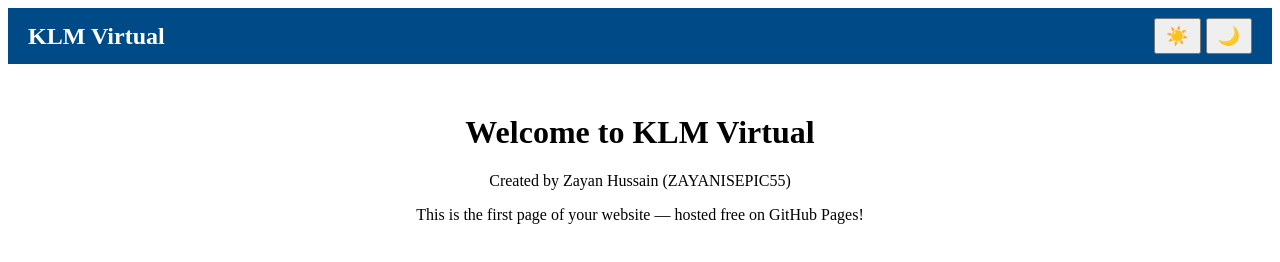
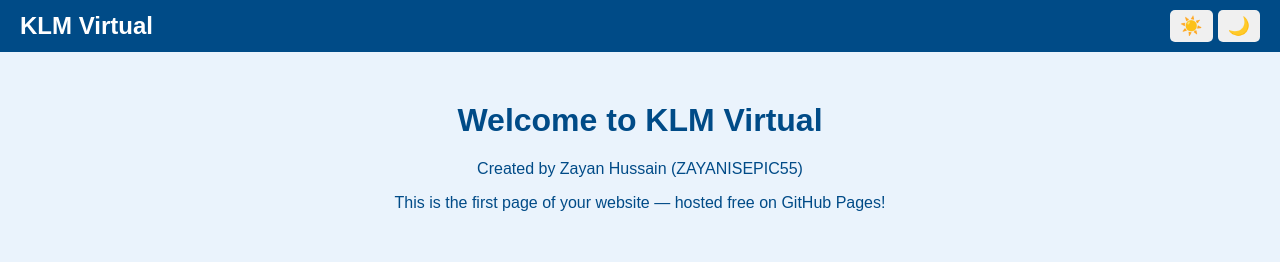
Before and after one commit to ZAYANISEPIC55/ZAYANISEPIC55.github.io, a plain HTML site: page index.html in a window 1280 px wide. Drawn offline with Linux system fonts and the light colour scheme.

Commit message:
Update style.css

```diff
--- a/style.css
+++ b/style.css
@@ -1,15 +1,44 @@
 :root {
-  --bg-color: #ffffff;
-  --text-color: #000000;
+  --bg-color: #eaf3fc;
+  --text-color: #004B87;
+  --header-bg: #004B87;
+  --header-text: white;
 }
 
 html.dark {
   --bg-color: #1a1a1a;
   --text-color: #ffffff;
+  --header-bg: #222;
+  --header-text: #fff;
 }
 
 body {
   background-color: var(--bg-color);
   color: var(--text-color);
+  font-family: Arial, sans-serif;
+  margin: 0;
   transition: background-color 0.3s, color 0.3s;
 }
+
+header {
+  background-color: var(--header-bg);
+  color: var(--header-text);
+  transition: background-color 0.3s, color 0.3s;
+}
+
+button {
+  border: none;
+  border-radius: 5px;
+  background-color: #f0f0f0;
+  color: #000;
+  transition: background-color 0.3s, color 0.3s;
+}
+
+html.dark button {
+  background-color: #333;
+  color: white;
+}
+
+button:hover {
+  opacity: 0.8;
+}
```
